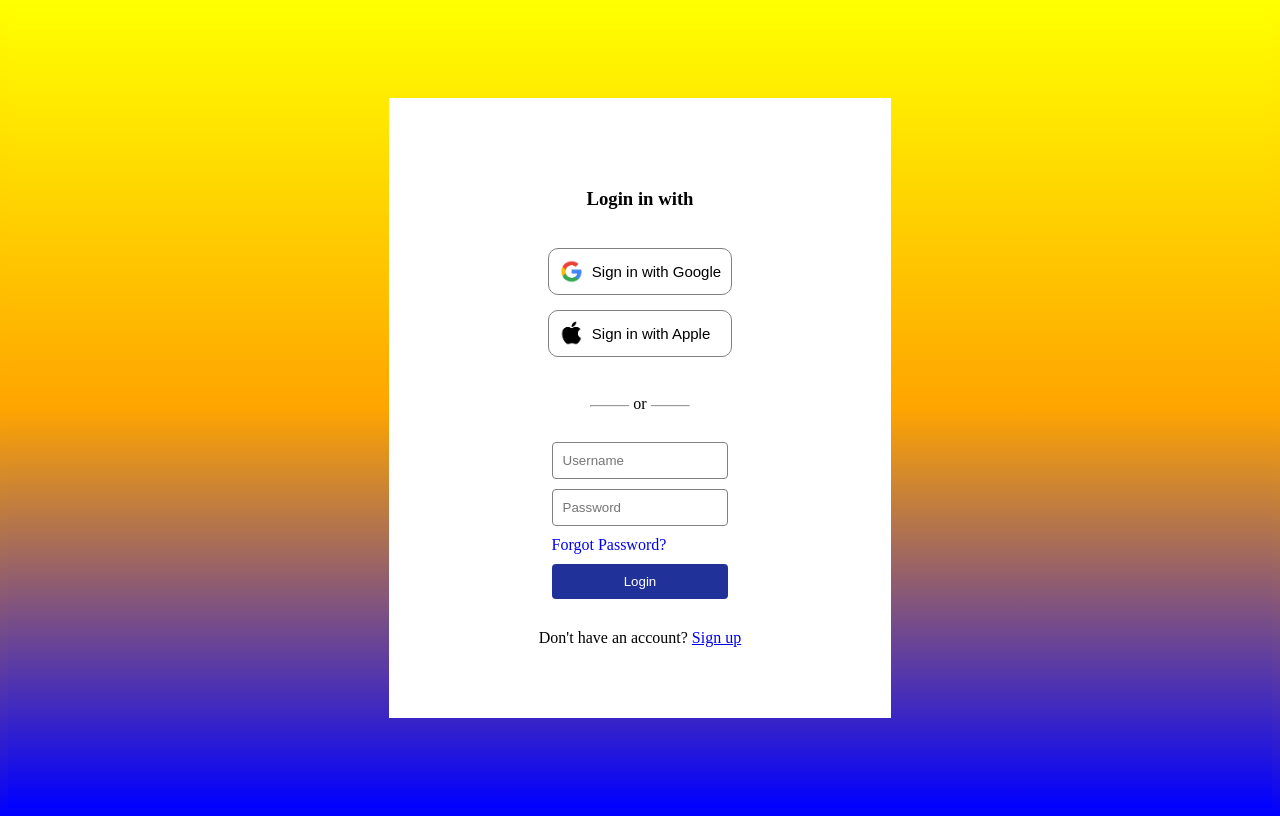
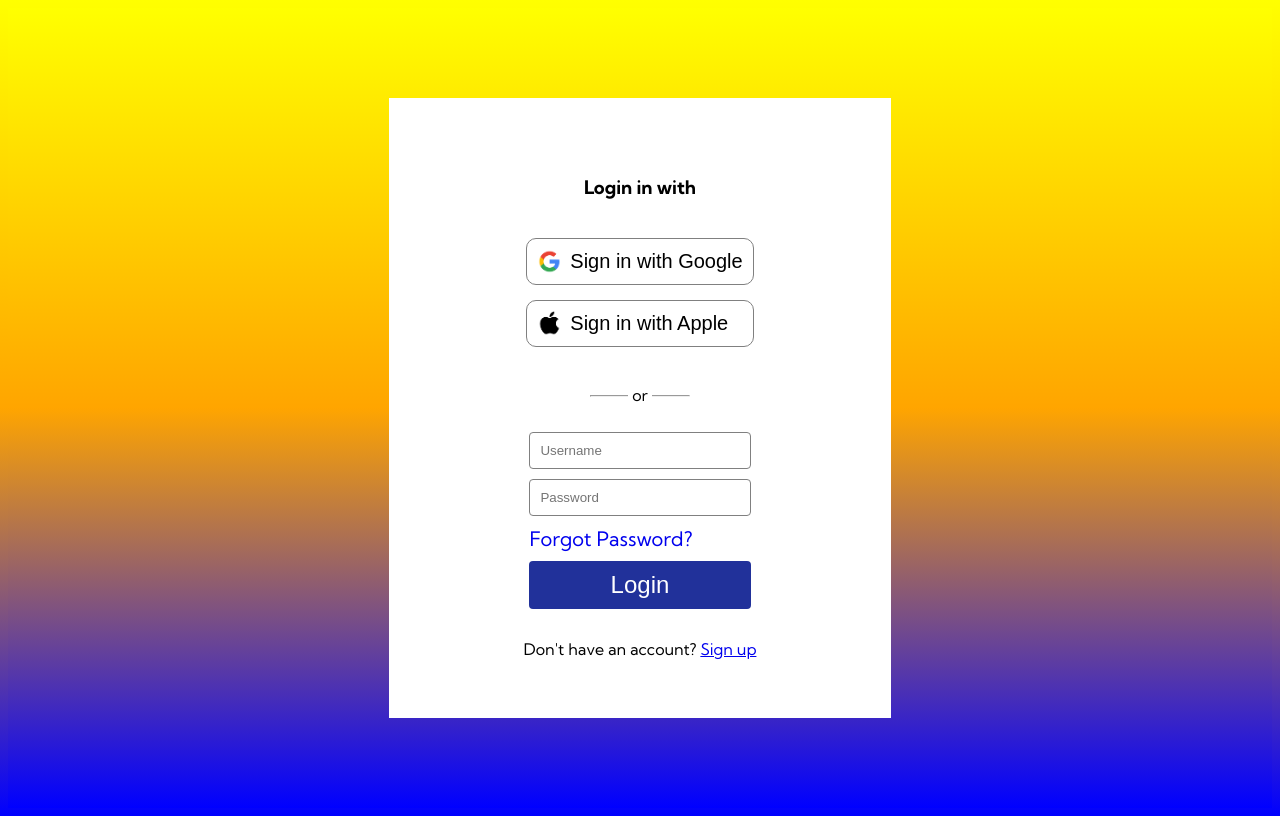
Before and after one commit to deendev/deenapp, a plain HTML site: page index.html in a window 1280 px wide. Drawn offline with Linux system fonts and the light colour scheme.

Commit message:
Update styles.css

```diff
--- a/styles.css
+++ b/styles.css
@@ -1,6 +1,8 @@
+@import url("https://fonts.googleapis.com/css2?family=Kumbh+Sans:wght@100..900&display=swap");
 html,
 body {
   background: linear-gradient(yellow, orange, blue);
+  font-family: "Kumbh Sans", serif;
 }
 
 header {
@@ -34,15 +36,23 @@ header {
   border-radius: 10px;
   background: transparent;
   cursor: pointer;
-  font-size: 15px;
+  font-size: 20px;
   padding: 10px;
   display: flex;
   gap: 8px;
   align-items: center;
+  color: #000;
 }
 .social-login img {
   width: 25px;
   height: 25px;
+}
+.social-login i {
+  font-size: 25px;
+}
+.social-login button:hover {
+  background-color: black;
+  color: white;
 }
 
 .login-container form {
@@ -94,6 +104,7 @@ header {
   color: white;
   cursor: pointer;
   min-width: 100%;
+  font-size: 24px;
 }
 .forgot-password {
   display: flex;
@@ -120,7 +131,9 @@ header {
     gap: 15px;
   }
   .loginform {
-    width: 40%;
+    width: 50%;
+    padding: 50px;
+    font-size: 20px;
   }
 }
 
```
